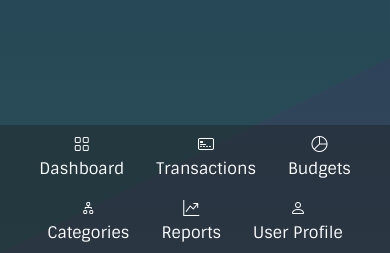
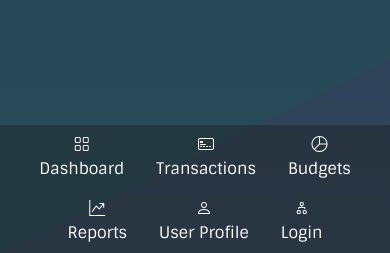
Before and after one commit to tkashi137/WEB4350_Capstone, a Django app: page /budget/add-category/ in a window 390 px wide. Shown: the part 591-844 px from the top of the page. Run offline with Django 4.2, Linux system fonts and the light colour scheme; some libraries are stand-ins or nearby versions.

Commit message:
Mobile nav update

```diff
--- a/budget/templates/budget/base.html
+++ b/budget/templates/budget/base.html
@@ -54,8 +54,8 @@
             <div class="d-flex flex-column align-items-center align-items-sm-start px-3 pt-2 text-white min-vh-100">
                 <div style="background-color: #2F8886; width: 100%" class="card text-white bg-opacity-25">
                     <a {% if request.resolver_match.url_name == 'profile' %}class="nav-link active"{% endif %}
-                           href="{% url 'profile' %}" class="nav-link">
-                       <div class="card-body align-items-center py-4">
+                       href="{% url 'profile' %}" class="nav-link">
+                        <div class="card-body align-items-center py-4">
                             <h3 class="card-text text-center py-0 my-0">${{ user.profile.funds }}</h3>
                             <p class="card-text text-center py-0 my-0"><small>Remaining Balance</small></p>
                         </div>
@@ -141,13 +141,6 @@
             </a>
         </li>
         <li>
-            <a {% if request.resolver_match.url_name == 'url' %}class="nav-link mobile-active text-white text-center"{% endif %}
-               href="{% comment %}{% url 'category-form' %}{% endcomment %}"
-               class="nav-link text-white text-center">
-                <i class="bi bi-diagram-2 text-white"></i><span class="text-white"><br>Categories</span>
-            </a>
-        </li>
-        <li>
             <a {% if request.resolver_match.url_name == 'reports' %}class="nav-link mobile-active text-white text-center"{% endif %}
                href="{% url 'reports' %}" class="nav-link text-white text-center">
                 <i class="bi bi-graph-up-arrow text-white"></i> <span class="text-white"><br>Reports</span>
@@ -159,6 +152,21 @@
                 <i class="bi bi-person text-white"></i><span class="text-white"><br>User
                         Profile</span>
             </a>
+        </li>
+        <li>
+            {% if user.is_authenticated %}
+                <a {% if request.resolver_match.url_name == 'logout' %}class="nav-link mobile-active text-white text-center"{% endif %}
+                   href="{% url 'logout' %}"
+                   class="nav-link text-white text-center">
+                    <i class="bi bi-diagram-2 text-white"></i><span class="text-white"><br>Logout</span>
+                </a>
+            {% else %}
+                <a {% if request.resolver_match.url_name == 'login' %}class="nav-link mobile-active text-white text-center"{% endif %}
+                   href="{% url 'login' %}"
+                   class="nav-link text-white text-center">
+                    <i class="bi bi-diagram-2 text-white"></i><span class="text-white"><br>Login</span>
+                </a>
+            {% endif %}
         </li>
     </ul>
 </div>
```
